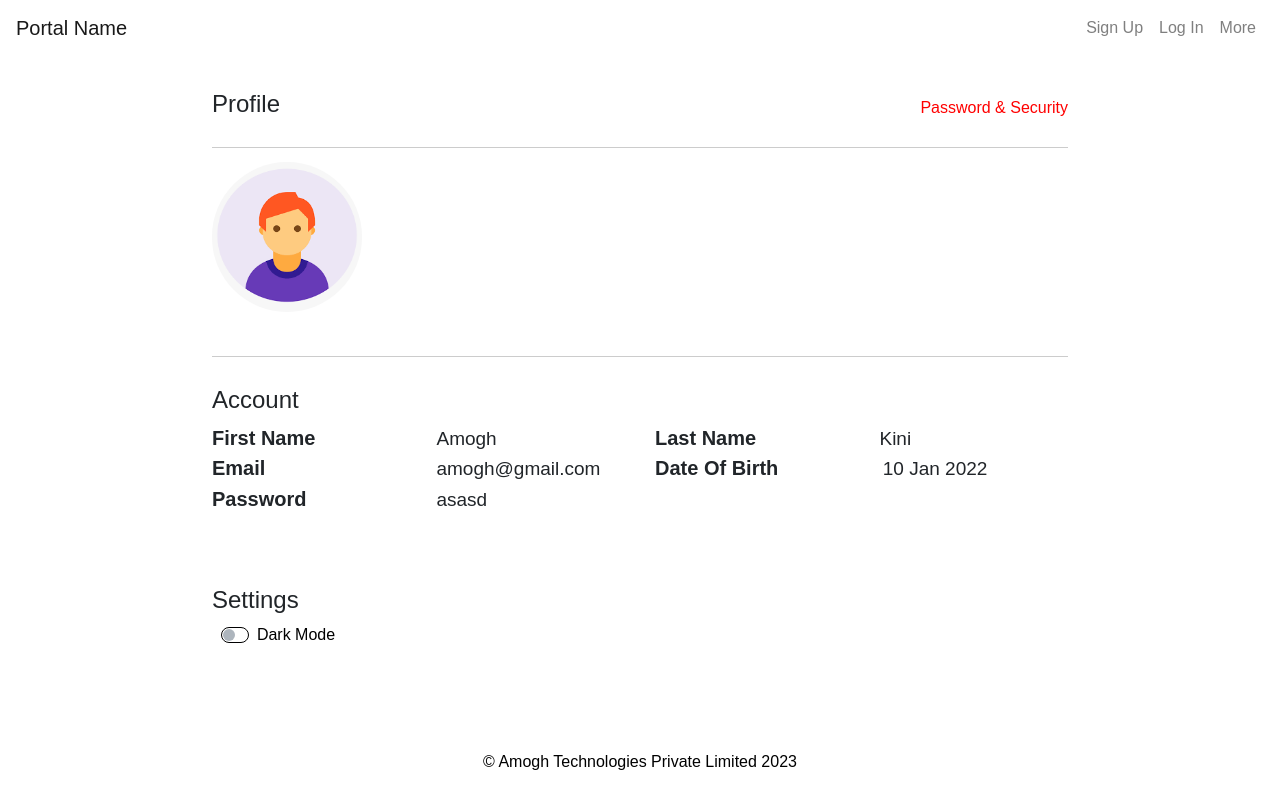
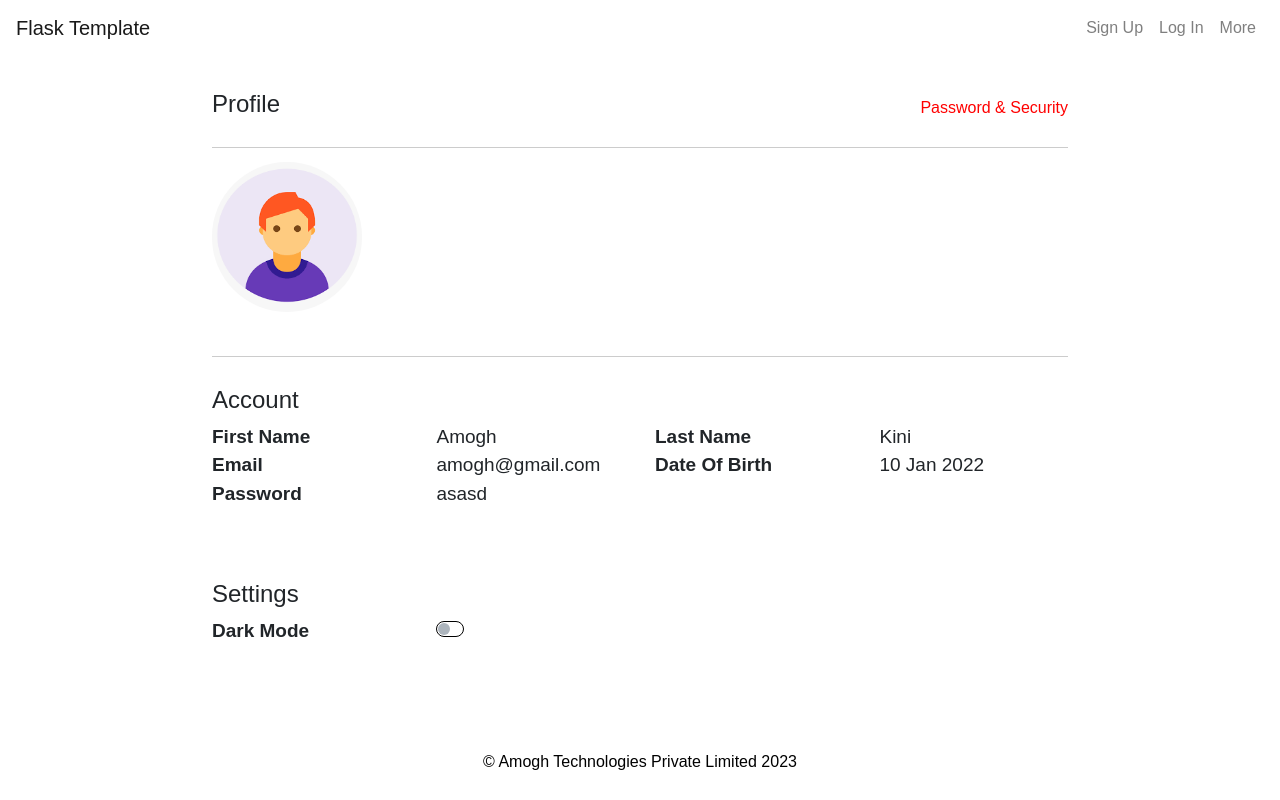
Before and after one commit to amoghkini/flask-template, a Flask app: page /profile in a window 1280 px wide. Run offline with Flask 3, Linux system fonts and the light colour scheme; some libraries are stand-ins or nearby versions.

Commit message:
fixed dark mode button issue on my profile page

```diff
--- a/src/static/css/styles.css
+++ b/src/static/css/styles.css
@@ -421,14 +421,14 @@ body.dark-mode .navbar-nav .dropdown-menu a.dropdown-item.active {
     /* Text color when checkbox is checked */
 
     font-weight: normal;
-        /* Unbold the text when checkbox is not checked */
+    /* Unbold the text when checkbox is not checked */
 }
 
 .custom-control-input:not(:checked)~.custom-control-label {
     color: #000000;
     /* Text color when checkbox is not checked */
     font-weight: normal;
-        /* Unbold the text when checkbox is not checked */
+    /* Unbold the text when checkbox is not checked */
 }
 
 .custom-control-input:checked~.custom-control-label:hover {
@@ -633,7 +633,7 @@ body.dark-mode footer {
 }
 
 .field-name {
-    font-size: 20px;
+    font-size: 19px;
     margin-right: 100px; /* Adjust the space as needed */
     display: inline-block;
     min-width: 120px; /* Add a minimum width to align the values */
--- a/src/static/js/script.js
+++ b/src/static/js/script.js
@@ -1,23 +1,20 @@
 document.addEventListener("DOMContentLoaded", function () {
-    // Get the dark mode switch and store it in a variable
+    // Get the dark mode switch for the navbar and store it in a variable
     const darkModeSwitch = document.getElementById('darkModeSwitch');
-    const darkModeSwitchProfile = document.getElementById('darkModeSwitchProfile');
     const navbar = document.getElementById('navbar');
 
     // Function to set the theme based on the current dark mode setting
     function setTheme() {
         if (document.body.classList.contains('dark-mode')) {
-            // Set dark mode theme
+            // Set dark mode theme for the navbar
             navbar.classList.remove('navbar-light');
             navbar.classList.add('navbar-dark');
             darkModeSwitch.checked = true; // Dark mode, so switch is on
-            darkModeSwitchProfile.checked = true; // Dark mode, so switch is on for profile page
         } else {
-            // Set light mode theme
+            // Set light mode theme for the navbar
             navbar.classList.remove('navbar-dark');
             navbar.classList.add('navbar-light');
             darkModeSwitch.checked = false; // Light mode, so switch is off
-            darkModeSwitchProfile.checked = false; // Light mode, so switch is off for profile page
         }
     }
 
@@ -28,7 +25,6 @@ document.addEventListener("DOMContentLoaded", function () {
 
         // Save user's preference to local storage
         localStorage.setItem('darkMode', document.body.classList.contains('dark-mode'));
-        localStorage.setItem('darkModeProfile', document.body.classList.contains('dark-mode'));
     }
 
     // Check if the user has previously selected dark mode
@@ -41,9 +37,29 @@ document.addEventListener("DOMContentLoaded", function () {
         setTheme(); // Set theme based on current dark mode setting
     }
 
-    // Add event listener to the dark mode switch
+    // Add event listener to the dark mode switch on the navbar
     darkModeSwitch.addEventListener('change', toggleDarkMode);
-    darkModeSwitchProfile.addEventListener('change', toggleDarkMode);
+
+    // Get the dark mode switch for the profile page and store it in a variable
+    const profileDarkModeSwitch = document.getElementById('profileDarkModeSwitch');
+    const profileDarkModeLabel = document.querySelector('.field-name'); // Label for dark mode toggle
+
+    // Function to toggle dark mode on the profile page
+    function toggleProfileDarkMode() {
+        document.body.classList.toggle('dark-mode');
+        setTheme();
+
+        // Update the label text based on the dark mode state
+        profileDarkModeLabel.textContent = document.body.classList.contains('dark-mode') ? 'Dark Mode' : 'Light Mode';
+
+        // Save user's preference to local storage
+        localStorage.setItem('darkMode', document.body.classList.contains('dark-mode'));
+    }
+
+    // Add event listener to the dark mode switch on the profile page
+    if (profileDarkModeSwitch) {
+        profileDarkModeSwitch.addEventListener('change', toggleProfileDarkMode);
+    }
 
     // Show/Hide Password functionality
     const togglePassword = document.querySelectorAll('.toggle-icon');
--- a/src/templates/navbar.html
+++ b/src/templates/navbar.html
@@ -1,5 +1,5 @@
 <nav class="navbar navbar-expand-lg fixed-top" id="navbar">
-    <a class="navbar-brand" href="{{ url_for('index') }}">Portal Name</a>
+    <a class="navbar-brand" href="{{ url_for('index') }}">Flask Template</a>
     <button class="navbar-toggler {{ 'dark-mode' if isDarkMode else '' }}" type="button" data-toggle="collapse"
         data-target="#navbarNav" aria-controls="navbarNav" aria-expanded="false" aria-label="Toggle navigation">
         <span class="navbar-toggler-icon"></span>
--- a/src/templates/profile.html
+++ b/src/templates/profile.html
@@ -1,6 +1,6 @@
 {% extends 'base.html' %}
 
-{% block title %}Home{% endblock %}
+{% block title %}Profile{% endblock %}
 
 {% block content %}
 
@@ -28,7 +28,7 @@
     <br>
     <h4>Account</h4>
 
-    <div class="row">
+    <div class="row ">
         {% for key, value in profile_data.items() %}
         <div class="col-md-6">
             <div class="profile-field">
@@ -40,17 +40,15 @@
     </div>
 
     <br><br><br>
-    <div class="profile-actions">
-        <h4>Settings</h4>
 
-        <label class="custom-control custom-switch">
-            &nbsp; <input type="checkbox" class="custom-control-input" id="darkModeSwitchProfile">
-            <label class="custom-control-label" for="darkModeSwitchProfile">
-                Dark Mode
-            </label>
+    <h4>Settings</h4>
+    <div class="profile-field">
+        <span class="field-name">Dark Mode</span>
+        <label class="custom-control custom-switch field-value">
+            <input type="checkbox" class="custom-control-input" id="profileDarkModeSwitch">
+            <label class="custom-control-label" for="profileDarkModeSwitch"></label>
         </label>
     </div>
 
-
 </div>
 {% endblock %}
```
